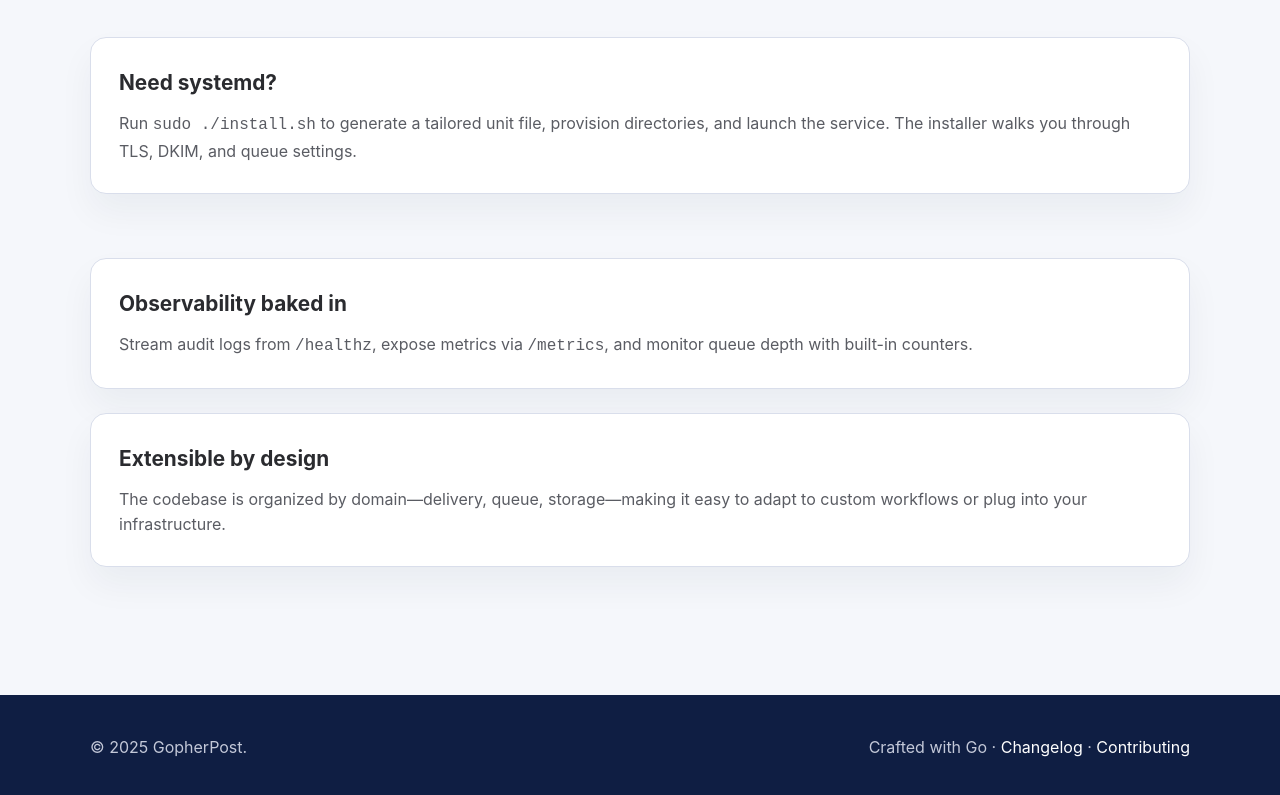
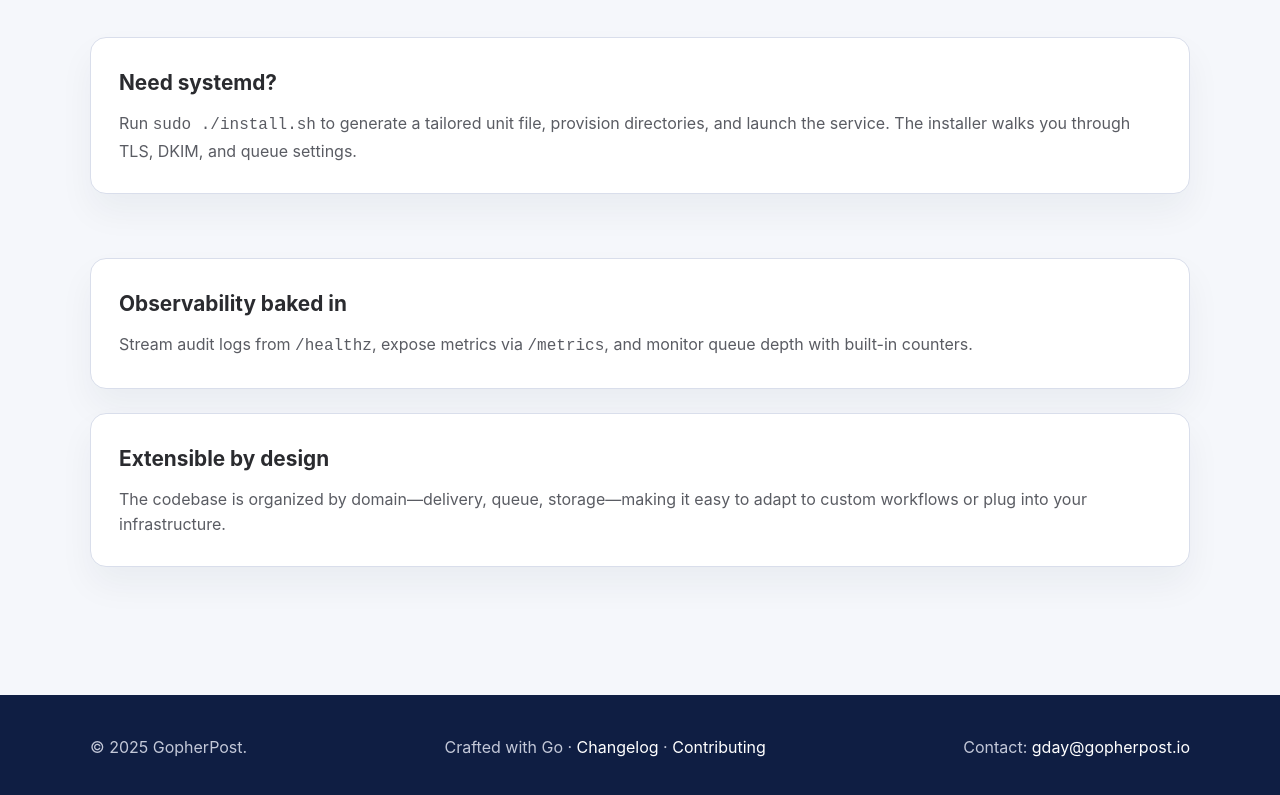
Before and after one commit to Its-donkey/gopherpost, a plain HTML site: page docs/index.html in a window 1280 px wide. Shown: the part 1298-2093 px from the top of the page. Drawn offline with Linux system fonts and the light colour scheme.

Commit message:
design (website): add contact email address

```diff
--- a/docs/index.html
+++ b/docs/index.html
@@ -116,6 +116,9 @@ $ ./gopherpost</code></pre>
           Crafted with Go · <a href="https://github.com/Its-donkey/smtpserver/blob/main/CHANGELOG.md">Changelog</a> ·
           <a href="https://github.com/Its-donkey/smtpserver/blob/main/CONTRIBUTING.md">Contributing</a>
         </span>
+        <span>
+          Contact: <a href="mailto:gday@gopherpost.io">gday@gopherpost.io</a>
+        </span>
       </div>
     </footer>
 
```
Also changed, not shown: 2 other files.
